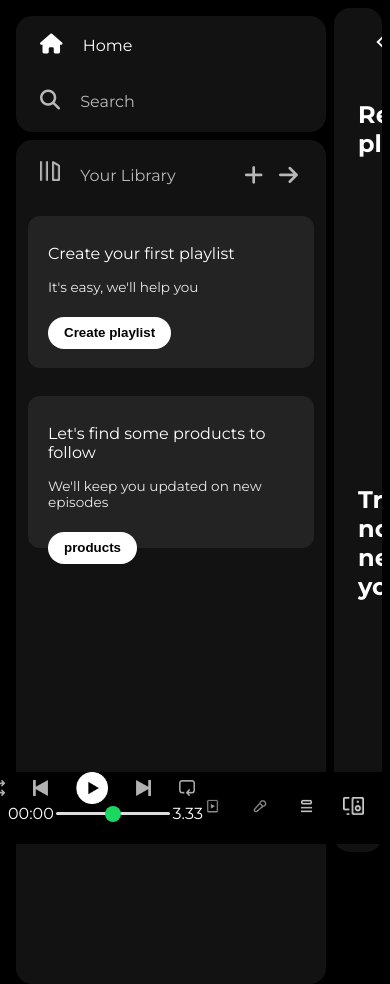
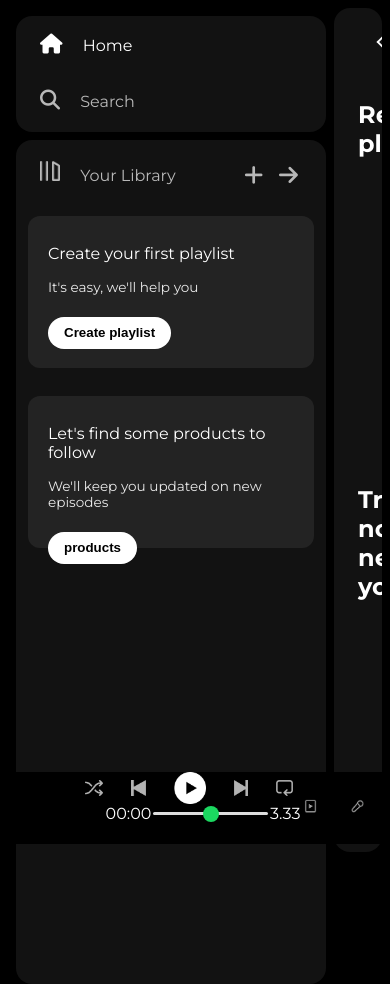
Before and after one commit to Tahirhusain07/Spotify-Clone, a plain HTML site: page index.html in a window 390 px wide. Drawn offline with Linux system fonts and the light colour scheme.

Commit message:
Update style.css

```diff
--- a/style.css
+++ b/style.css
@@ -189,6 +189,11 @@ a{
     width: 25%;
 
 }
+@media (max-width:590px){
+    .player{
+        margin-left: 6.1rem;
+    }
+}
 .player{
     width: 50%;
 }
```
